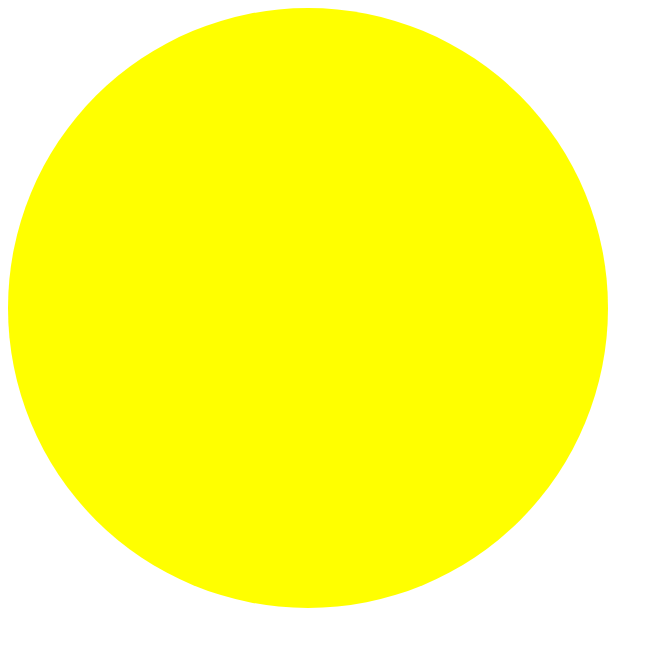
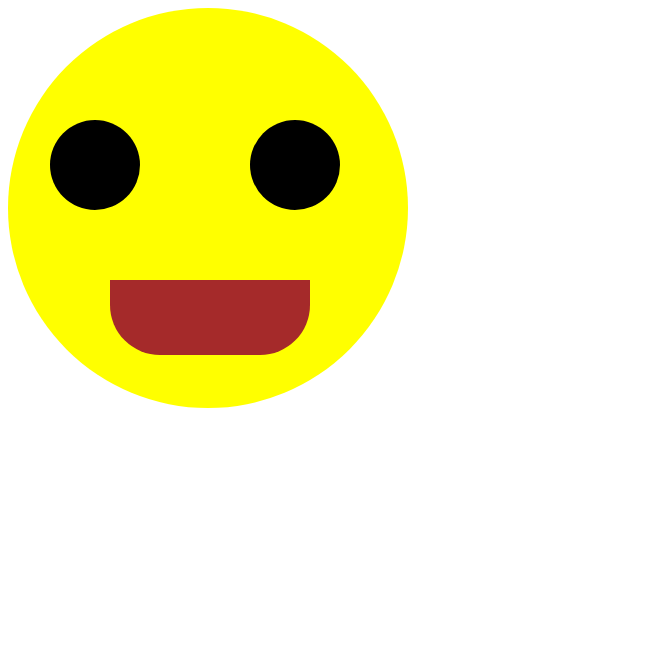
Before and after one commit to AdityaAsabe/full-stack-development, a plain HTML site: page 7.2+CSS+Positioning/7.2 CSS Positioning/practice.html in a window 1280 px wide. Shown: the whole page, without its empty margins (0-663 px from the left). Drawn offline with Linux system fonts and the light colour scheme.

Commit message:
feat : positioning mini project

```diff
--- a/7.2+CSS+Positioning/7.2 CSS Positioning/practice.html
+++ b/7.2+CSS+Positioning/7.2 CSS Positioning/practice.html
@@ -7,9 +7,12 @@
     <link rel="stylesheet" href="./style.css">
 </head>
 <body>
-    <div id="main">
-        <div class="eye"></div>
-        <div class="eye"></div>
+    <div class="face">
+        <div class="mouth"></div>
+        <div class="eye">
+            <div class="left-eye"></div>
+            <div class="right-eye"></div>
+        </div>
     </div>
 </body>
 </html>
--- a/7.2+CSS+Positioning/7.2 CSS Positioning/style.css
+++ b/7.2+CSS+Positioning/7.2 CSS Positioning/style.css
@@ -1,11 +1,30 @@
-#main {
-    width: 600px;
-    height: 600px;
+.face {
+    width: 400px;
+    height: 400px;
     background-color: yellow;
     border-radius: 50%;
-    align-items: center;
 }
 
-.eye {
+.mouth {
+    width: 200px;
+    height: 75px;
+    background-color: brown;
+    border-radius: 0 0 50px 50px;
+    position: absolute;
+    top: 280px;
+    left: 110px;
+}
 
+.left-eye , .right-eye {
+    width: 90px;
+    height: 90px;
+    background-color: black;
+    border-radius: 50%;
+    position: absolute;
+    top: 120px;
+    left: 50px;
 }
+
+.right-eye {
+    left: 250px;
+}
```
